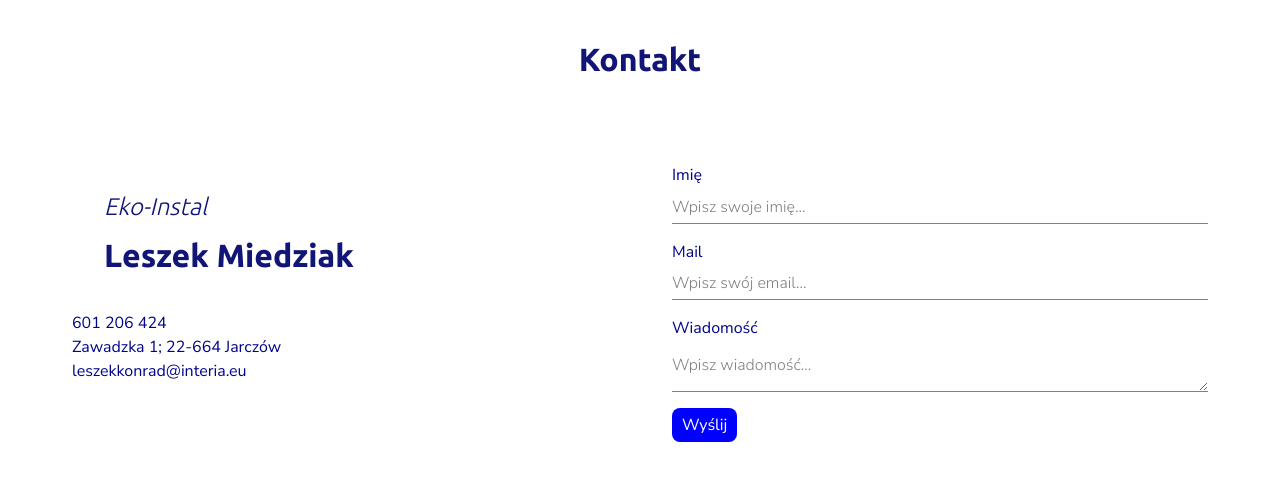
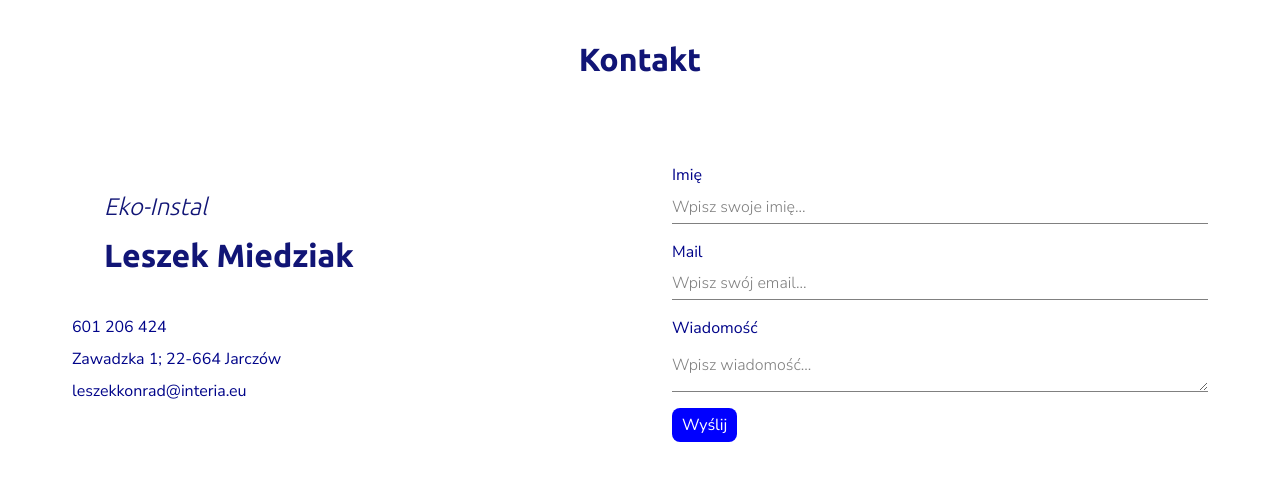
Before and after one commit to AdLap/leszek, a website: page index.html in a window 1280 px wide. Shown: the part 2003-2487 px from the top of the page. Drawn offline with Linux system fonts and the light colour scheme.

Commit message:
change margin/padding/line-height - section contact

```diff
--- a/scss/_contact.scss
+++ b/scss/_contact.scss
@@ -20,12 +20,7 @@
     .txt {
       margin: 0;
       padding: 0;
-      //> a {
-      //  @include font-txt(1rem, $font-regular);
-      //}
-      //> span {
-      //  @include font-txt(1rem, $font-regular);
-      //}
+      line-height: 2em;
     }
   }
 }
```
Also changed, not shown: css/main.css, 1 other file.
